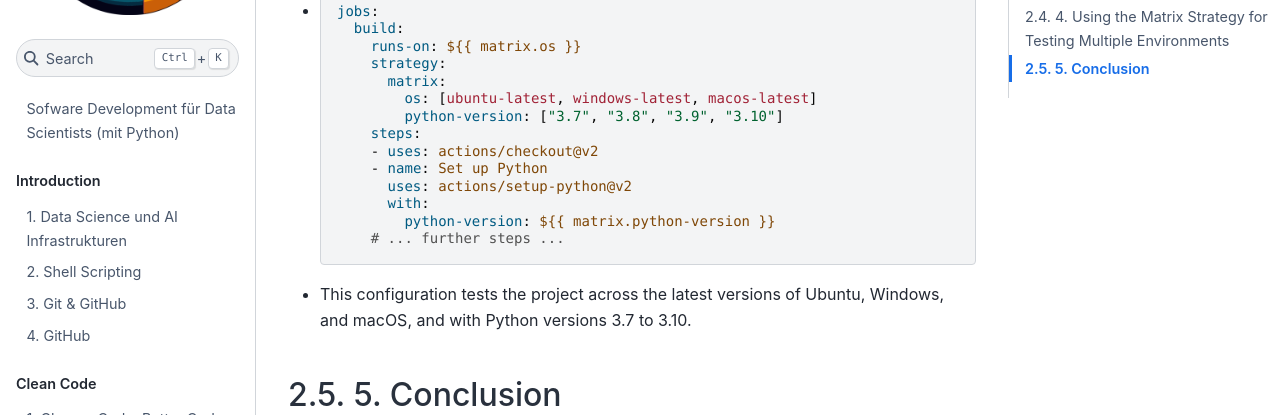
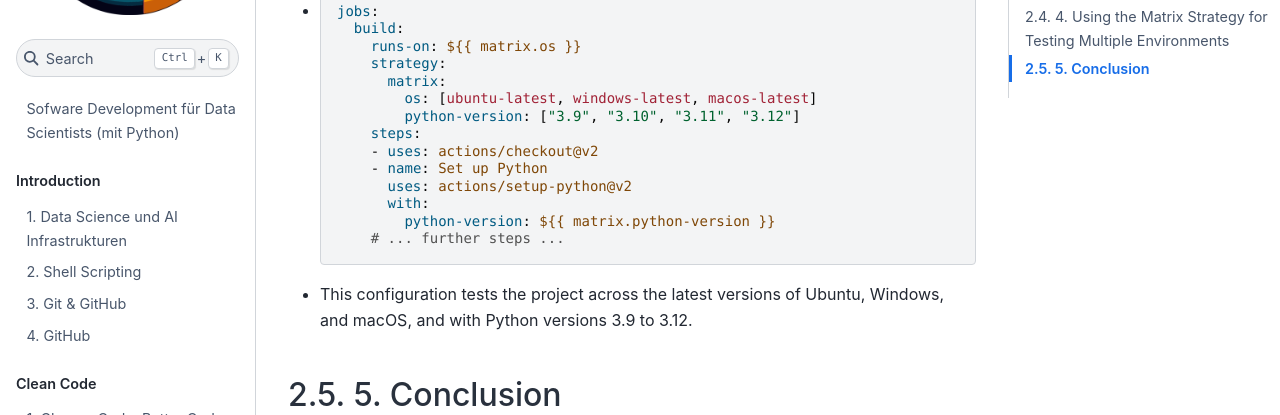
Before and after one commit to florian-huber/data_science_software_dev, a Jupyter Book: the page built from book/07_continuous_integration.md, in a window 1280 px wide and 900 px high, scrolled down 2945 px. Shown: the part 152-567 px from the top of the window. Built offline with Jupyter Book 1.0.4 settings and Sphinx 7.4.7 and the Sphinx Book theme 1.1.4, drawn with Linux system fonts in a browser that asks for light colours; pages that are not in the unit, such as notebooks, are missing from menus.

Commit message:
text updates

````diff
--- a/book/07_continuous_integration.md
+++ b/book/07_continuous_integration.md
@@ -37,7 +37,7 @@ GitHub Actions is a CI/CD (Continuous Integration/Continuous Deployment) platfor
       - name: Set up Python
         uses: actions/setup-python@v2
         with:
-          python-version: '3.9'
+          python-version: '3.12'
       - name: Install dependencies
         run: |
           python -m pip install --upgrade pip
@@ -101,7 +101,7 @@ GitHub Actions is a CI/CD (Continuous Integration/Continuous Deployment) platfor
       strategy:
         matrix:
           os: [ubuntu-latest, windows-latest, macos-latest]
-          python-version: ["3.7", "3.8", "3.9", "3.10"]
+          python-version: ["3.9", "3.10", "3.11", "3.12"]
       steps:
       - uses: actions/checkout@v2
       - name: Set up Python
@@ -111,7 +111,7 @@ GitHub Actions is a CI/CD (Continuous Integration/Continuous Deployment) platfor
       # ... further steps ...
   ```
 
-- This configuration tests the project across the latest versions of Ubuntu, Windows, and macOS, and with Python versions 3.7 to 3.10.
+- This configuration tests the project across the latest versions of Ubuntu, Windows, and macOS, and with Python versions 3.9 to 3.12.
 
 ## 5. Conclusion
 
````
Also changed, not shown: book/06_python_software_project.md (+1 -1 lines).
